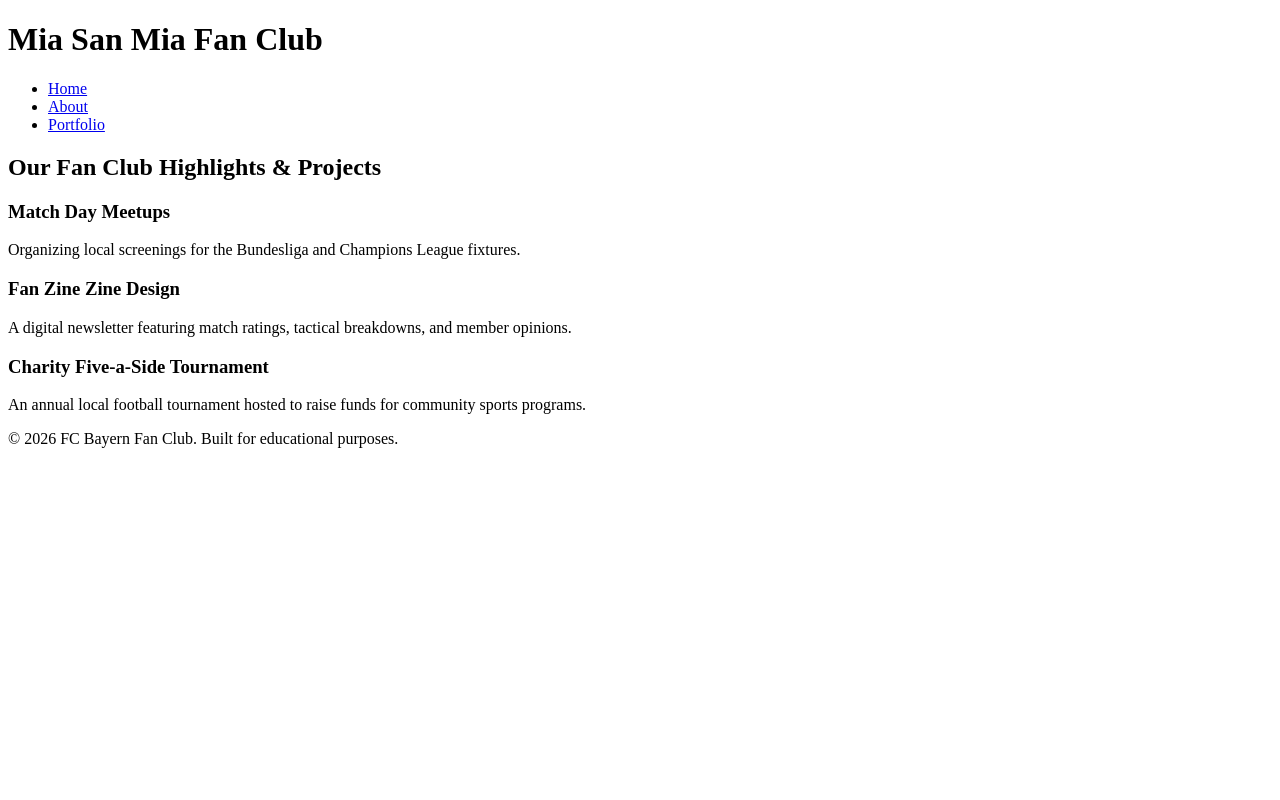
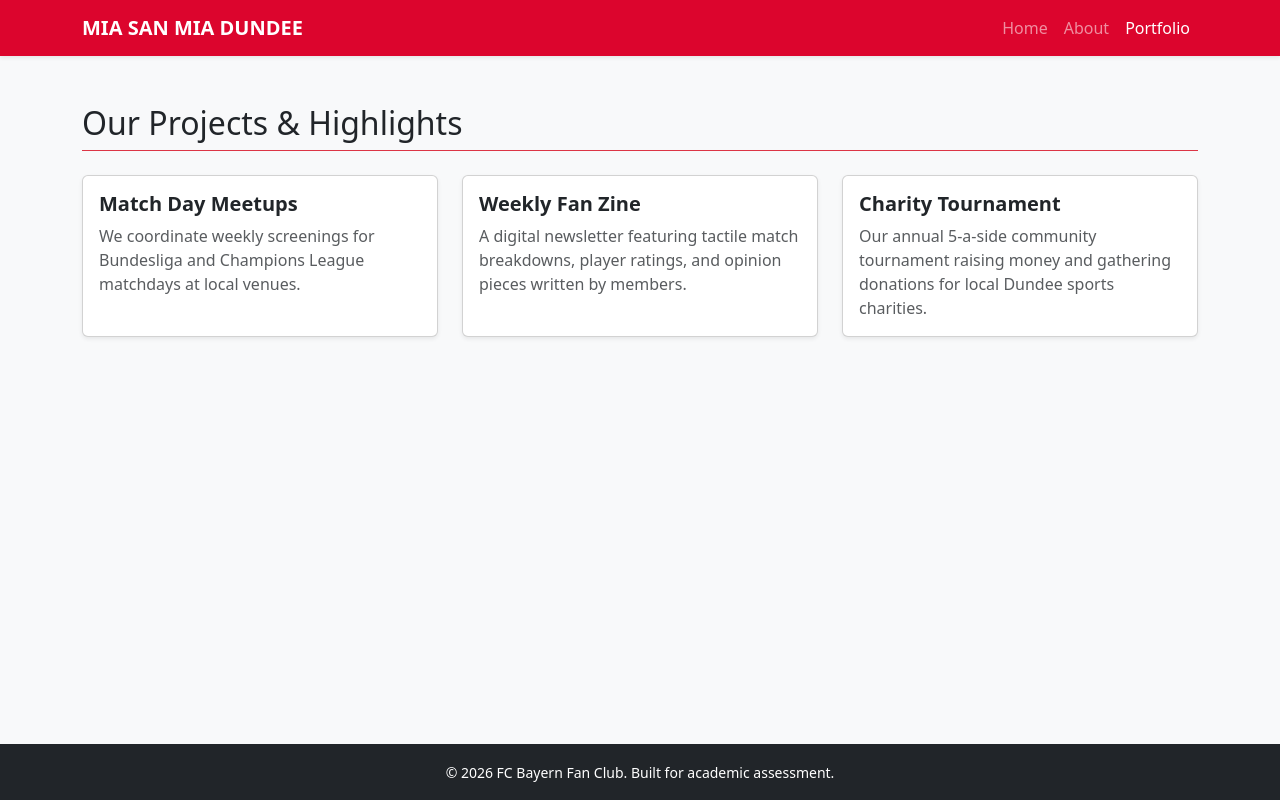
Before and after one commit to finnkom/web-resit, a plain HTML site: page Portfolio.html in a window 1280 px wide. Drawn offline with nearby package versions, Linux system fonts and the light colour scheme.

Commit message:
Integrate Bootstrap 5 layout portfolio page

```diff
--- a/Portfolio.html
+++ b/Portfolio.html
@@ -3,48 +3,80 @@
 <head>
     <meta charset="UTF-8">
     <meta name="viewport" content="width=device-width, initial-scale=1.0">
-    <title>Fan Club Portfolio - Mia San Mia</title>
+    <title>Our Work - Mia San Mia Fan Club</title>
+    <!-- Bootstrap 5 CSS -->
+    <link href="https://cdn.jsdelivr.net/npm/bootstrap@5.3.2/dist/css/bootstrap.min.css" rel="stylesheet">
+    <style>
+        .bg-bayern-red { background-color: #dc052d; }
+    </style>
 </head>
-<body>
+<body class="d-flex flex-column min-vh-100 bg-light">
 
-    <header>
-        <h1>Mia San Mia Fan Club</h1>
-        <nav>
-            <ul>
-                <li><a href="index.html">Home</a></li>
-                <li><a href="about.html">About</a></li>
-                <li><a href="portfolio.html">Portfolio</a></li>
-            </ul>
-        </nav>
-    </header>
+    <!-- Navigation -->
+    <nav class="navbar navbar-expand-lg navbar-dark bg-bayern-red shadow-sm">
+        <div class="container">
+            <a class="navbar-brand fw-bold" href="index.html">MIA SAN MIA DUNDEE</a>
+            <button class="navbar-toggler" type="button" data-bs-toggle="collapse" data-bs-target="#navbarNav">
+                <span class="navbar-toggler-icon"></span>
+            </button>
+            <div class="collapse navbar-collapse" id="navbarNav">
+                <ul class="navbar-nav ms-auto">
+                    <li class="nav-item"><a class="nav-link" href="index.html">Home</a></li>
+                    <li class="nav-item"><a class="nav-link" href="about.html">About</a></li>
+                    <li class="nav-item"><a class="nav-link active" href="portfolio.html">Portfolio</a></li>
+                </ul>
+            </div>
+        </div>
+    </nav>
 
-    <main>
-        <h2>Our Fan Club Highlights & Projects</h2>
+    <!-- Main Content -->
+    <main class="container my-5 flex-grow-1">
+        <h2 class="pb-2 border-bottom border-danger mb-4">Our Projects & Highlights</h2>
 
-        <!-- Extensible Portfolio Items Container -->
-        <section id="portfolio-gallery">
+        <!-- Responsive Grid for Extensible Portfolio Items -->
+        <div class="row row-cols-1 row-cols-md-3 g-4">
 
-            <article class="portfolio-item">
-                <h3>Match Day Meetups</h3>
-                <p>Organizing local screenings for the Bundesliga and Champions League fixtures.</p>
-            </article>
+            <!-- Item 1 -->
+            <div class="col">
+                <div class="card h-100 shadow-sm">
+                    <div class="card-body">
+                        <h5 class="card-title fw-bold">Match Day Meetups</h5>
+                        <p class="card-text text-muted">We coordinate weekly screenings for Bundesliga and Champions League matchdays at local venues.</p>
+                    </div>
+                </div>
+            </div>
 
-            <article class="portfolio-item">
-                <h3>Fan Zine Zine Design</h3>
-                <p>A digital newsletter featuring match ratings, tactical breakdowns, and member opinions.</p>
-            </article>
+            <!-- Item 2 -->
+            <div class="col">
+                <div class="card h-100 shadow-sm">
+                    <div class="card-body">
+                        <h5 class="card-title fw-bold">Weekly Fan Zine</h5>
+                        <p class="card-text text-muted">A digital newsletter featuring tactile match breakdowns, player ratings, and opinion pieces written by members.</p>
+                    </div>
+                </div>
+            </div>
 
-            <article class="portfolio-item">
-                <h3>Charity Five-a-Side Tournament</h3>
-                <p>An annual local football tournament hosted to raise funds for community sports programs.</p>
-            </article>
+            <!-- Item 3 -->
+            <div class="col">
+                <div class="card h-100 shadow-sm">
+                    <div class="card-body">
+                        <h5 class="card-title fw-bold">Charity Tournament</h5>
+                        <p class="card-text text-muted">Our annual 5-a-side community tournament raising money and gathering donations for local Dundee sports charities.</p>
+                    </div>
+                </div>
+            </div>
 
-        </section>
+        </div>
     </main>
 
-    <footer>
-        <p>&copy; 2026 FC Bayern Fan Club. Built for educational purposes.</p>
+    <!-- Footer -->
+    <footer class="bg-dark text-white text-center py-3 mt-auto">
+        <div class="container">
+            <small>&copy; 2026 FC Bayern Fan Club. Built for academic assessment.</small>
+        </div>
     </footer>
 
+    <!-- Bootstrap 5 JS Bundle -->
+    <script src="https://cdn.jsdelivr.net/npm/bootstrap@5.3.2/dist/js/bootstrap.bundle.min.js"></script>
 </body>
 </html>
```
